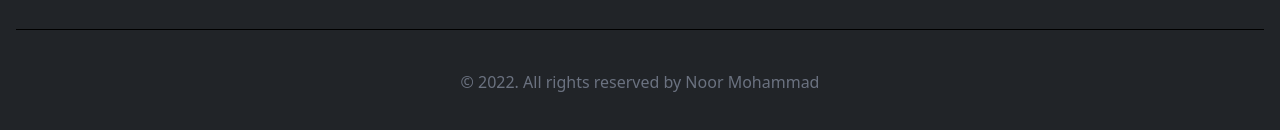
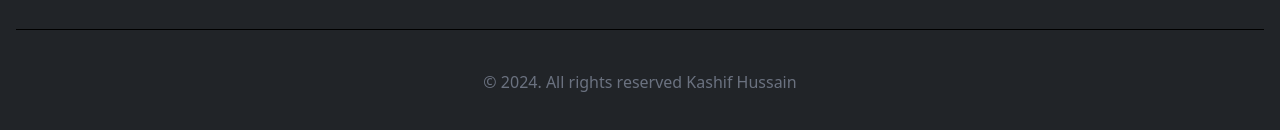
Before and after one commit to kashif-hussain6/Portfolio-react, a React (Create React App) app: page / in a window 1280 px wide. Shown: the part 7037-7167 px from the top of the page. Built offline with nearby package versions, Linux system fonts and the light colour scheme.

Commit message:
make a responsive in all screen

```diff
--- a/src/App.js
+++ b/src/App.js
@@ -16,6 +16,7 @@ function App() {
       <div className="max-w-screen-xl mx-auto">
         <Banner />
         <Features />
+
         <Projects />
         <Resume />
         <Testimonial />
--- a/src/components/banner/Banner.js
+++ b/src/components/banner/Banner.js
@@ -5,7 +5,7 @@ const Banner = () => {
   return (
     <section
       id="home"
-      className="w-full pt-10 pb-20 flex flex-col gap-10 xl:gap-0 lgl:flex-row items-center border-b-[1px] font-titleFont border-b-black"
+      className="w-full pt-10 pb-10 lgl:pb-20 flex flex-col gap-10 xl:gap-0 lgl:flex-row items-center border-b-[1px] font-titleFont border-b-black"
     >
       <LeftBanner />
      <RightBanner />
--- a/src/components/banner/RightBanner.js
+++ b/src/components/banner/RightBanner.js
@@ -9,7 +9,7 @@ const RightBanner = () => {
         src={bannerImg}
         alt="bannerImg"
       />
-      <div className="absolute bottom-0 w-[350px] h-[300px] lgl:w-[500px] lgl:h-[480px] bg-gradient-to-r from-[#1e2024] to-[#202327] shadow-shadowOne flex justify-center items-center"></div>
+      <div className="absolute bottom-0 w-[295px] h-[300px]   lgl:w-[500px] lgl:h-[480px] bg-gradient-to-r from-[#1e2024] to-[#202327] shadow-shadowOne flex justify-center items-center"></div>
     </div>
   );
 }
--- a/src/components/footer/Footer.js
+++ b/src/components/footer/Footer.js
@@ -4,7 +4,7 @@ import {logo} from "../../assets/index"
 
 const Footer = () => {
   return (
-    <div className="w-full py-20 h-auto border-b-[1px] border-b-black grid grid-cols-1 md:grid-cols-2 lgl:grid-cols-4 gap-8">
+    <div className="w-full lgl:py-20 h-auto border-b-[1px] border-b-black grid grid-cols-1 md:grid-cols-2 lgl:grid-cols-4 gap-8">
       <div className="w-full h-full flex flex-col gap-8">
         <img className="w-32" src={logo} alt="logo" />
         <div className="flex gap-4">
--- a/src/components/footer/FooterBottom.js
+++ b/src/components/footer/FooterBottom.js
@@ -4,7 +4,7 @@ const FooterBottom = () => {
   return (
     <div className="w-full py-10">
       <p className="text-center text-gray-500 text-base">
-        © 2022. All rights reserved by Noor Mohammad
+        © 2024. All rights reserved Kashif Hussain
       </p>
     </div>
   );
--- a/src/components/resume/Resume.js
+++ b/src/components/resume/Resume.js
@@ -10,8 +10,9 @@ const Resume = () => {
    const [skillData, setSkillData] = useState(false);
    const [experienceData, setExperienceData] = useState(false);
    const [achievementData, setAchievementData] = useState(false);
+
   return (
-    <section id="resume" className="w-full py-20 border-b-[1px] border-b-black">
+    <section id="resume" className="w-full py-20 border-b-[1px]  border-b-black">
       <div className="flex justify-center items-center text-center">
         <Title title="7+ YEARS OF EXPERIENCE" des="My Resume" />
       </div>
```
Also changed, not shown: src/index.css (line endings or trailing spaces).
